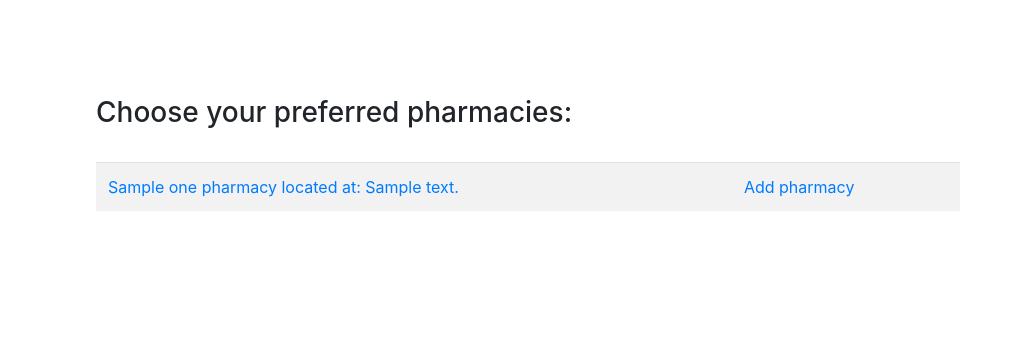
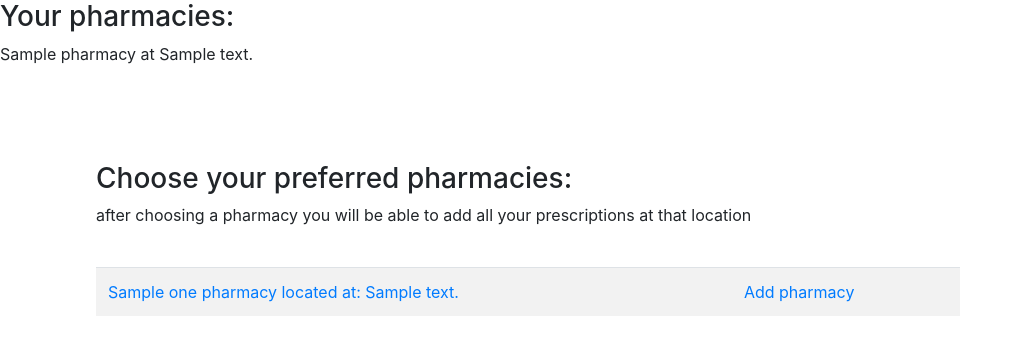
Before and after one commit to dondanielfeliciano/medspace-1, a Flask app: template code/flask_app/templates/patient_profile.html in a window 1280 px wide. Shown: the part 88-443 px from the top of the page, without its empty margins (0-1022 px from the left). Run offline with Flask 2, Linux system fonts and the light colour scheme; the template is opened without the code that fills it: most values are stand-ins (such as "Sample title", 1, 10 or a date in 2020).

Commit message:
patient profile displaying selected and unselected pharmacies

```diff
--- a/code/flask_app/controllers/meds.py
+++ b/code/flask_app/controllers/meds.py
@@ -8,8 +8,9 @@ from flask import redirect, render_template, session, request, flash
 @app.route("/patient_profile/<int:patient_id>/<int:pharmacy_id>")
 def show_all_meds_one_patient_one_pharmacy(patient_id,pharmacy_id):
     if 'patient_id' in session and session['patient_id'] == patient_id:
+        Patient.add_pharmacy({"patient_id":patient_id, "pharmacy_id": pharmacy_id})
         all_meds = Med.get_all_meds_one_patient_one_pharmacy(patient_id, pharmacy_id)
-        return render_template("patient_meds.html", all_meds = all_meds, one_pharmacy = Pharmacy.get_one_pharmacy(pharmacy_id), one_patient = Patient.get_one_patient({"id": patient_id}))
+        return render_template("patient_meds.html", all_meds = all_meds, one_pharmacy = Pharmacy.get_one_pharmacy({"id":pharmacy_id}), one_patient = Patient.get_one_patient({"id": patient_id}))
     else:
         flash('Please sign in to access your profile!','patient_login')
         return redirect('/patients')
--- a/code/flask_app/controllers/patients.py
+++ b/code/flask_app/controllers/patients.py
@@ -39,7 +39,7 @@ def patient_registration():
 @app.route("/patient_profile/<int:id>")
 def patient_profile(id):
     if 'patient_id' in session and session['patient_id'] == id:
-        return render_template("patient_profile.html", one_patient = Patient.get_one_patient({"id": id}), all_pharmacies = Pharmacy.get_all_pharmacies(), patient_id = session['patient_id'])
+        return render_template("patient_profile.html", one_patient = Patient.get_one_patient({"id": id}), all_unselected_pharmacies = Pharmacy.get_all_unselected_pharmacies({"id":id}), patient_id = session['patient_id'], pharmacies_added = Pharmacy.pharmacies_added({"id":id}))
     else:
         flash('Please sign in to access your profile!','patient_login')
         return redirect('/patients')
--- a/code/flask_app/controllers/pharmacies.py
+++ b/code/flask_app/controllers/pharmacies.py
@@ -53,6 +53,11 @@ def login():
         flash('Incorrect password!','pharmacy_login')
         return redirect('/pharmacy')
 
+@app.route("/pharmacy/<pharmacy_id>")
+def show_one_pharmacy(pharmacy_id):
+    one_pharmacy = Pharmacy.get_one_pharmacy({'id':pharmacy_id})
+    return render_template("show_pharmacy.html", one_pharmacy = one_pharmacy)
+
 # @app.route("/purchases/<int:user_id>")
 # def display_purchases(user_id):
 #     user_with_purchased_cars = User.get_bought_cars({'id':user_id})
--- a/code/flask_app/models/patient.py
+++ b/code/flask_app/models/patient.py
@@ -40,6 +40,11 @@ class Patient:
     def get_patient_by_email(cls,data):
         query = 'select * from patients where email = %(email)s'
         return connectToMySQL(db).query_db(query,data)
+
+    @classmethod
+    def add_pharmacy(cls,data):
+        query = 'insert into patients_pharmacies (patient_id, pharmacy_id) values (%(patient_id)s, %(pharmacy_id)s)'
+        return connectToMySQL(db).query_db(query, data)
 
     # @classmethod
     # def get_bought_cars(cls,data):
--- a/code/flask_app/templates/patient_meds.html
+++ b/code/flask_app/templates/patient_meds.html
@@ -11,12 +11,12 @@
     <nav class="navbar navbar-expand-lg navbar-light bg-light d-flex justify-content-between">
         <h1 class="navbar-brand m-3">Welcome to Medspace, {{one_patient[0]['first_name']}}!!!</h1>
         <div class="my-2 my-lg-0 m-3">
-            <a href="">.........</a>
+            <a class="p-5" href="/patient_profile/{{session['patient_id']}}">Dashboard</a>
             <a class="p-4" href="/logout">Log Out</a>
         </div>
     </nav>
     <div class="p-5 m-5">
-        <h3>Medications list at {{one_pharmacy['name']}} located at {{one_pharmacy['address']}}:</h3>
+        <h3>Medications list at {{one_pharmacy[0]['name']}} located at {{one_pharmacy[0]['address']}}:</h3>
         <br>
         <table class="table table-striped">
             <thead>
--- a/code/flask_app/templates/patient_profile.html
+++ b/code/flask_app/templates/patient_profile.html
@@ -15,22 +15,32 @@
             <a class="p-4" href="/logout">Log Out</a>
         </div>
     </nav>
+    <div>
+        {% if pharmacies_added %}
+            <h3>Your pharmacies:</h3>
+            {% for pharmacy in pharmacies_added %}
+                <p>{{pharmacy.name}} at {{pharmacy.address}}</p>
+            {% endfor %}
+        {% endif %}
+    </div>
+    {% if all_unselected_pharmacies %}
         <div class="p-5 m-5 w-75">
             <h3>Choose your preferred pharmacies:</h3>
+            <p>after choosing a pharmacy you will be able to add all your prescriptions at that location</p>
             <br>
             <table class="table table-striped">
                 <tbody>
-                {% if all_pharmacies %}
-                    {% for one_pharmacy in all_pharmacies %}
+                    {% for one_pharmacy in all_unselected_pharmacies %}
                         <tr>
                             <td><a href="/pharmacy/{{one_pharmacy['id']}}">{{one_pharmacy['name']}} located at: {{one_pharmacy['address']}}</a></td>
+
                             <td><a href="/patient_profile/{{patient_id}}/{{one_pharmacy['id']}}">Add pharmacy</a></td>
                         </tr>
                     {% endfor %}
-                {% endif %}
                 </tbody>
             </table>
         </div>
+    {% endif %}
 
     <!-- <div class="p-5 m-5 w-50">
         <ul class="list-group">
```
Also changed, not shown: code/flask_app/models/pharmacy.py (+10 -0 lines), code/flask_app/templates/show_pharmacy.html (added, +27 -0 lines), IMG_1041.jpeg (added), 2 other files. Lines whose indentation alone changed are shown as unchanged.
